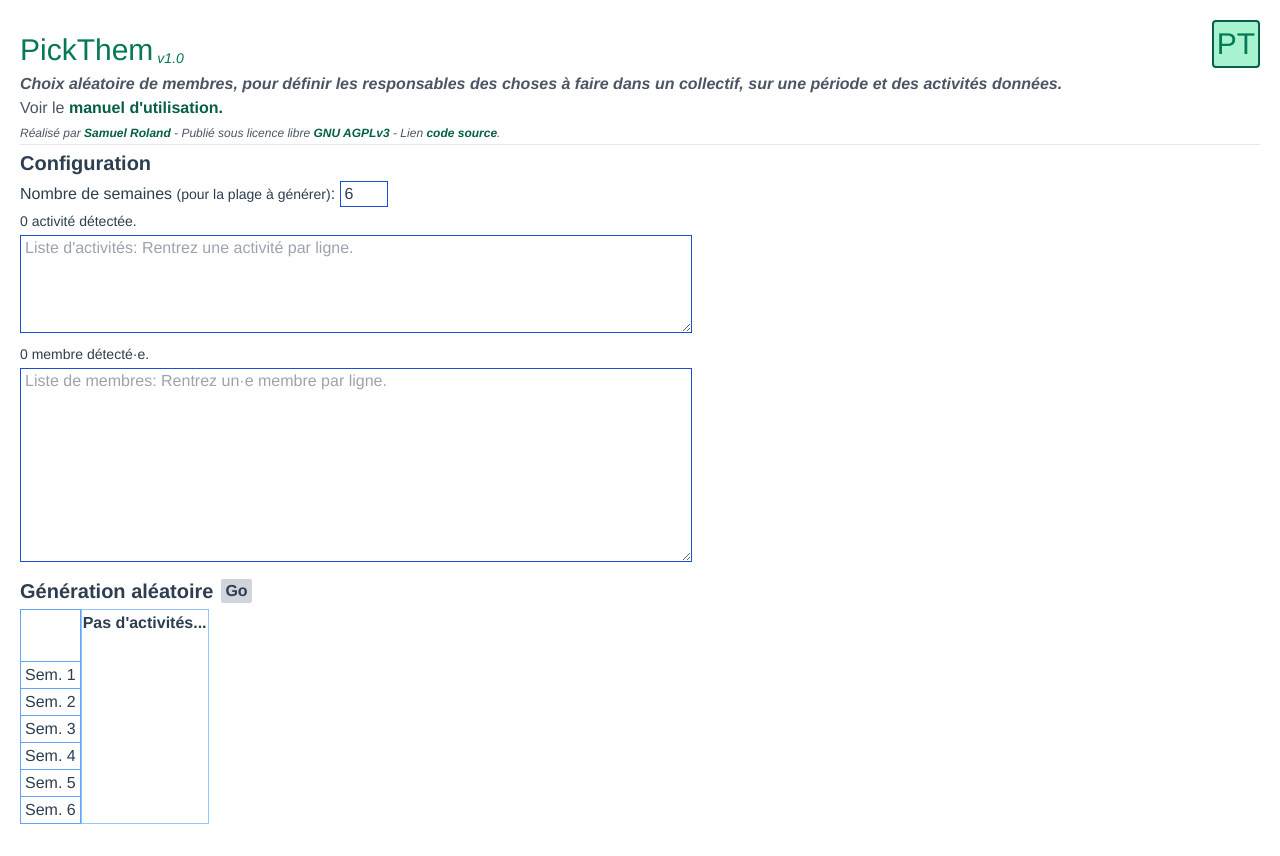
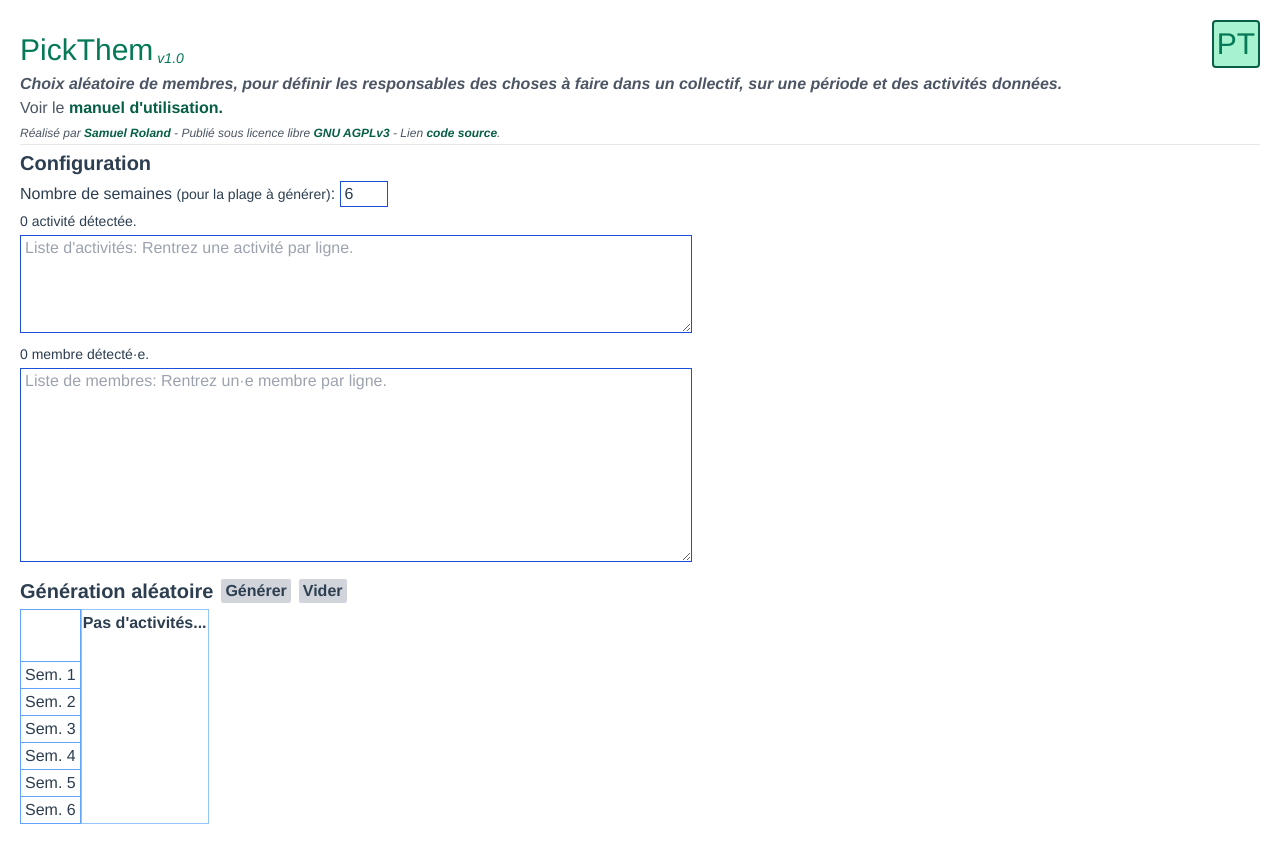
Before and after one commit to samuelroland/PickThem, a Vue app: page / in a window 1280 px wide. Built offline with nearby package versions, Linux system fonts and the light colour scheme.

Commit message:
Pick: add emptyGeneration

```diff
--- a/src/components/Pick.vue
+++ b/src/components/Pick.vue
@@ -112,7 +112,8 @@
     <div class="w-full justify-center">
       <div class="my-1 flex items-center">
         <div class="font-bold text-xl">Génération aléatoire</div>
-        <button class="ml-2" @click="generate">Go</button>
+        <button class="ml-2" @click="generate">Générer</button>
+        <button class="ml-2" @click="emptyGeneration">Vider</button>
       </div>
       <div class="flex mb-3">
         <table class=" border-blue-300 border border-solid ">
@@ -254,6 +255,15 @@ export default {
         this.generated = true;
       }
     },
+    emptyGeneration() {
+      if (
+        this.generated == true &&
+        confirm("Souhaitez-vous vraiment vider les résultats générés ?")
+      ) {
+        this.initCells();
+        this.generated = false;
+      }
+    },
     displayCellOrNot(weeknumber, activityindex) {
       if (this.activities[activityindex] != null) {
         return weeknumber <= this.activities[activityindex].number;
```
